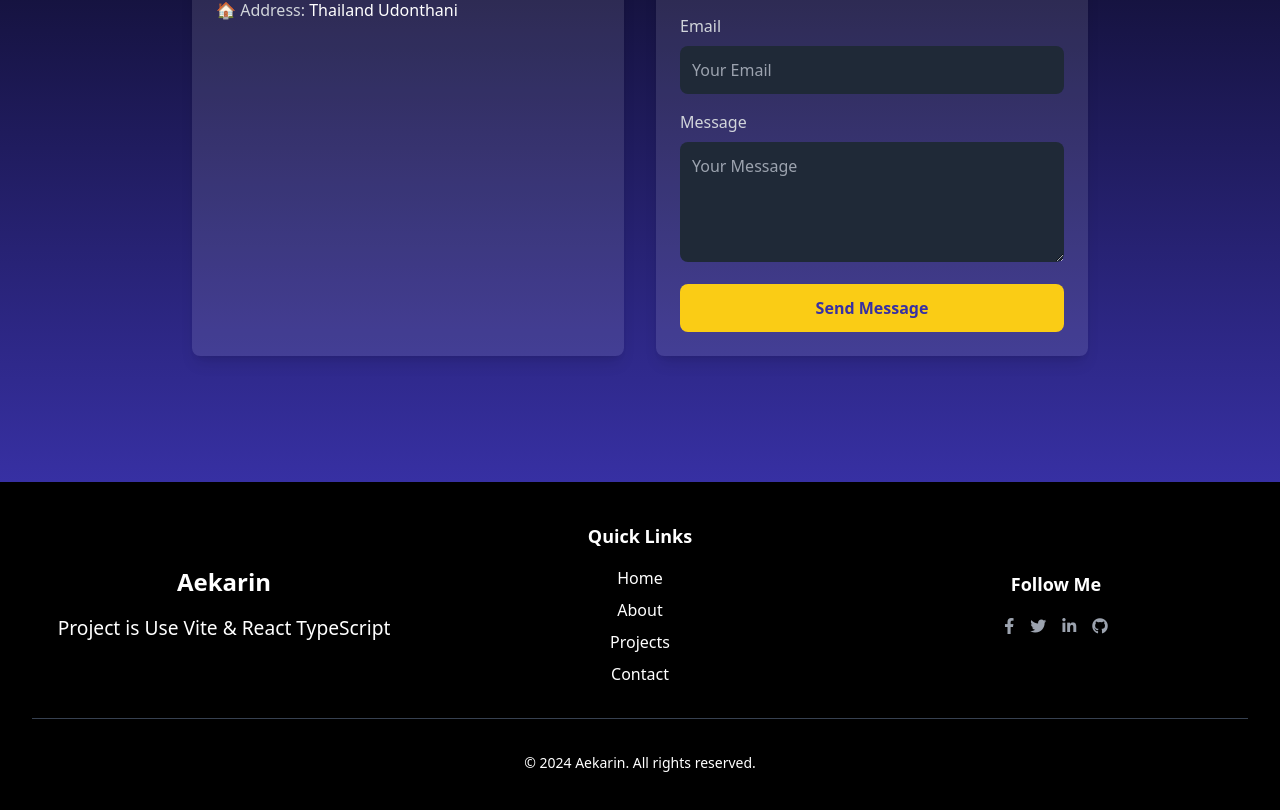
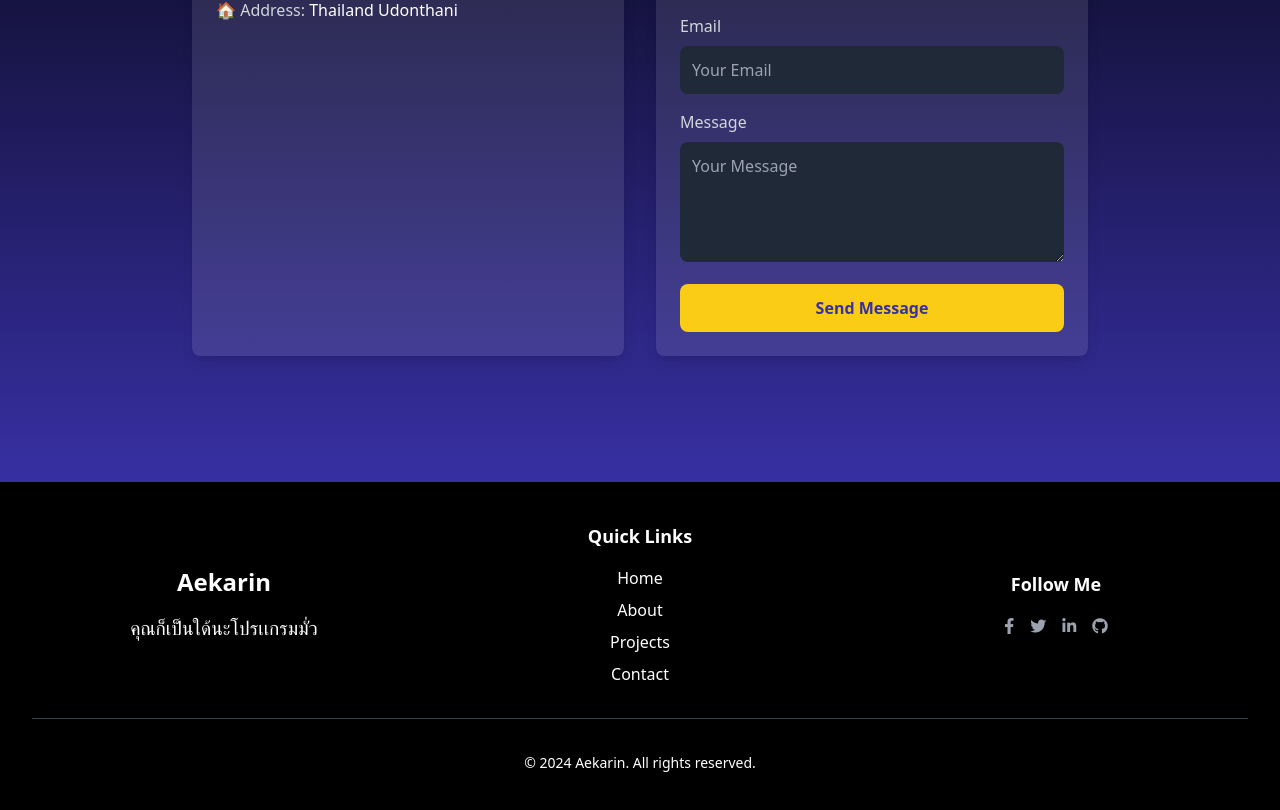
Before and after one commit to AkkarinJB/React-TypeScript-Portfolio, a React (Vite) app: page /contact in a window 1280 px wide. Shown: the part 382-1192 px from the top of the page. Built offline with nearby package versions, Linux system fonts and the light colour scheme.

Commit message:
add text

```diff
--- a/src/components/Footer.tsx
+++ b/src/components/Footer.tsx
@@ -10,7 +10,7 @@ const Footer: React.FC = () => {
           <div className="text-center">
             <h3 className="text-white text-2xl font-bold">Aekarin</h3>
             <p className="mt-4 text-white">
-              Project is Use Vite & React TypeScript
+              คุณก็เป็นใด้นะโปรเเกรมมั่ว
             </p>
           </div>
 
```
